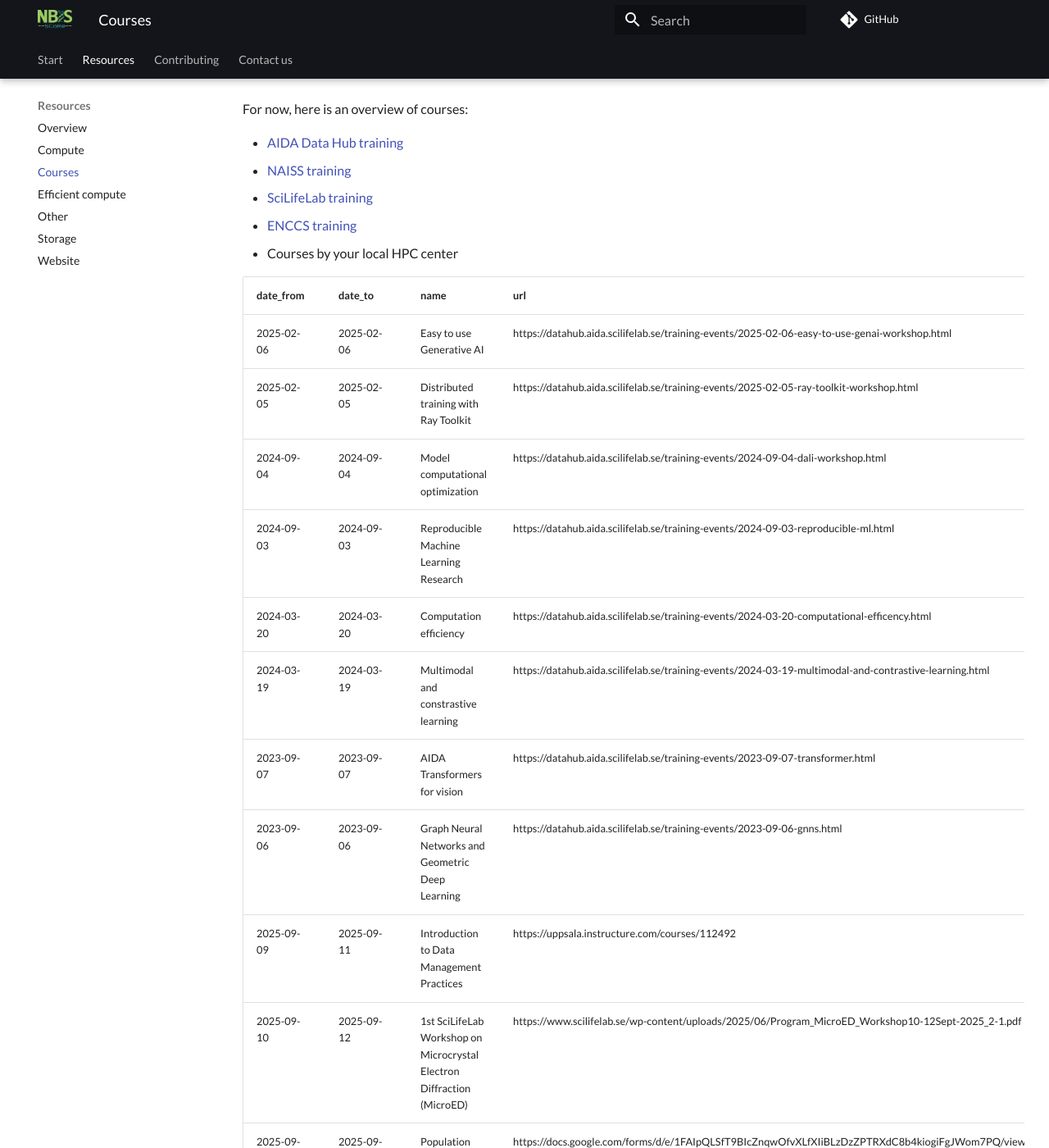
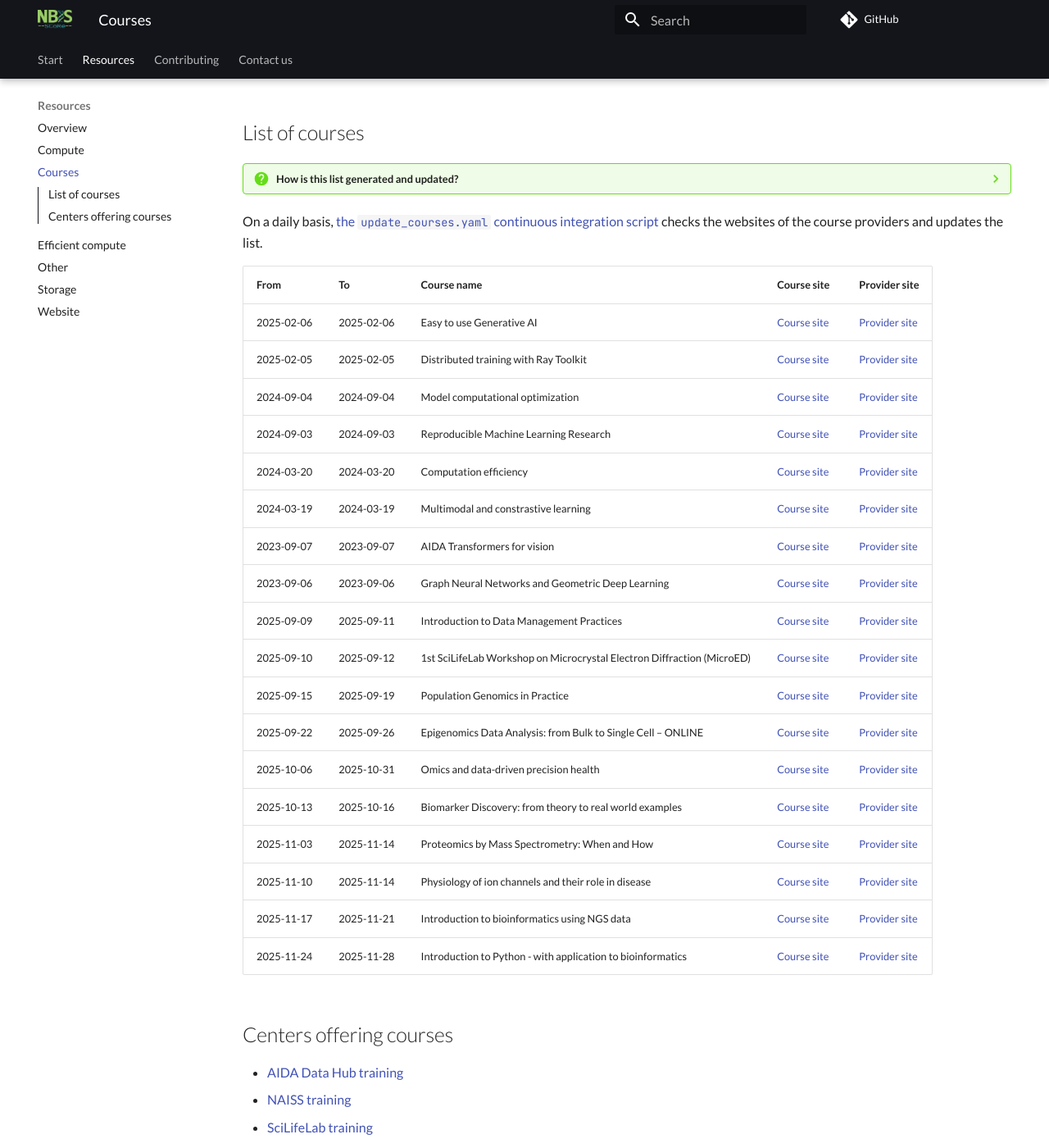
Before and after one commit to NBISweden/SCoRe_user_doc, an MkDocs documentation site: the page built from docs/courses.md, in a window 1280 px wide and 1400 px high, scrolled down 765 px. Shown: the whole window at 82% size. Built offline with MkDocs 1.6.1 and Material for MkDocs 9.7.7, drawn with Linux system fonts in a browser that asks for light colours; comment, search, counter and statistics services are not loaded; some of the changed text lies outside the part shown.

Commit message:
Update courses

````diff
--- a/docs/courses.md
+++ b/docs/courses.md
@@ -42,88 +42,45 @@ flowchart TD
   where_local --> |LU| LUNARC
 ```
 
+## List of courses
+
+???- question "How is this list generated and updated?"
+
+  On a daily basis,
+  [the `update_courses.yaml` continuous integration script](https://github.com/NBISweden/SCoRe_user_doc/blob/main/.github/workflows/update_courses.yaml)
+  checks the websites of the course providers and updates the list.
+
+<!-- courses_2.md is machine-generated and pasted below this file, courses_1.md -->
 
 
-For now, here is an overview of courses:
+
+|**From**|**To**|**Course name**|**Course site**|**Provider site**|
+|:----------|:----------|:---------------------------------------------------|:-----------|:------------|
+|2025-02-06 |2025-02-06 |Easy to use Generative AI                                              |[Course site](https://datahub.aida.scilifelab.se/training-events/2025-02-06-easy-to-use-genai-workshop.html)|[Provider site](https://datahub.aida.scilifelab.se/training/)|
+|2025-02-05 |2025-02-05 |Distributed training with Ray Toolkit                                  |[Course site](https://datahub.aida.scilifelab.se/training-events/2025-02-05-ray-toolkit-workshop.html)|[Provider site](https://datahub.aida.scilifelab.se/training/)|
+|2024-09-04 |2024-09-04 |Model computational optimization                                       |[Course site](https://datahub.aida.scilifelab.se/training-events/2024-09-04-dali-workshop.html)|[Provider site](https://datahub.aida.scilifelab.se/training/)|
+|2024-09-03 |2024-09-03 |Reproducible Machine Learning Research                                 |[Course site](https://datahub.aida.scilifelab.se/training-events/2024-09-03-reproducible-ml.html)|[Provider site](https://datahub.aida.scilifelab.se/training/)|
+|2024-03-20 |2024-03-20 |Computation efficiency                                                 |[Course site](https://datahub.aida.scilifelab.se/training-events/2024-03-20-computational-efficency.html)|[Provider site](https://datahub.aida.scilifelab.se/training/)|
+|2024-03-19 |2024-03-19 |Multimodal and constrastive learning                                   |[Course site](https://datahub.aida.scilifelab.se/training-events/2024-03-19-multimodal-and-contrastive-learning.html)|[Provider site](https://datahub.aida.scilifelab.se/training/)|
+|2023-09-07 |2023-09-07 |AIDA Transformers for vision                                           |[Course site](https://datahub.aida.scilifelab.se/training-events/2023-09-07-transformer.html)|[Provider site](https://datahub.aida.scilifelab.se/training/)|
+|2023-09-06 |2023-09-06 |Graph Neural Networks and Geometric Deep Learning                      |[Course site](https://datahub.aida.scilifelab.se/training-events/2023-09-06-gnns.html)|[Provider site](https://datahub.aida.scilifelab.se/training/)|
+|2025-09-09 |2025-09-11 |Introduction to Data Management Practices                              |[Course site](https://uppsala.instructure.com/courses/112492)|[Provider site](https://training.scilifelab.se/events)|
+|2025-09-10 |2025-09-12 |1st SciLifeLab Workshop on Microcrystal Electron Diffraction (MicroED) |[Course site](https://www.scilifelab.se/wp-content/uploads/2025/06/Program_MicroED_Workshop10-12Sept-2025_2-1.pdf)|[Provider site](https://training.scilifelab.se/events)|
+|2025-09-15 |2025-09-19 |Population Genomics in Practice                                        |[Course site](https://docs.google.com/forms/d/e/1FAIpQLSfT9BIcZnqwOfvXLfXIiBLzDzZPTRXdC8b4kiogiFgJWom7PQ/viewform?usp=send_form)|[Provider site](https://training.scilifelab.se/events)|
+|2025-09-22 |2025-09-26 |Epigenomics Data Analysis: from Bulk to Single Cell – ONLINE           |[Course site](https://uppsala.instructure.com/courses/112730)|[Provider site](https://training.scilifelab.se/events)|
+|2025-10-06 |2025-10-31 |Omics and data-driven precision health                                 |[Course site](https://scilifelab-training.github.io/Omics_DataDriven_PrecisionHealth/2504/)|[Provider site](https://training.scilifelab.se/events)|
+|2025-10-13 |2025-10-16 |Biomarker Discovery: from theory to real world examples                |[Course site](https://docs.google.com/forms/d/e/1FAIpQLSfdLPrNB1TdQ3x6cgNNNlSOMkuuH3-pFcHLMu9XBYD-Q5aYtA/viewform?usp=pp_url)|[Provider site](https://training.scilifelab.se/events)|
+|2025-11-03 |2025-11-14 |Proteomics by Mass Spectrometry: When and How                          |[Course site](https://doctoralcourses.application.ki.se/fubasextern/info?kurs=K7F2522)|[Provider site](https://training.scilifelab.se/events)|
+|2025-11-10 |2025-11-14 |Physiology of ion channels and their role in disease                   |[Course site](https://liu.se/en/organisation/liu/bkv/physiology-of-ion-channels-and-their-role-in-disease)|[Provider site](https://training.scilifelab.se/events)|
+|2025-11-17 |2025-11-21 |Introduction to bioinformatics using NGS data                          |[Course site](https://uppsala.instructure.com/courses/112140)|[Provider site](https://training.scilifelab.se/events)|
+|2025-11-24 |2025-11-28 |Introduction to Python - with application to bioinformatics            |[Course site](https://uppsala.instructure.com/courses/113769)|[Provider site](https://training.scilifelab.se/events)|
+
+<!-- courses_2.md is machine-generated and pasted above this file, courses_3.md -->
+
+## Centers offering courses
 
 - [AIDA Data Hub training](https://datahub.aida.scilifelab.se/training/)
 - [NAISS training](https://www.naiss.se/training/)
 - [SciLifeLab training](https://training.scilifelab.se/events)
 - [ENCCS training](https://enccs.se/events)
 - Courses by your local HPC center
-
-
-
-|date_from  |date_to    |name                                                                   |url                                                                                                               |source                                       |
-|:----------|:----------|:----------------------------------------------------------------------|:-----------------------------------------------------------------------------------------------------------------|:--------------------------------------------|
-|2025-02-06 |2025-02-06 |Easy to use Generative AI                                              |https://datahub.aida.scilifelab.se/training-events/2025-02-06-easy-to-use-genai-workshop.html                     |https://datahub.aida.scilifelab.se/training/ |
-|2025-02-05 |2025-02-05 |Distributed training with Ray Toolkit                                  |https://datahub.aida.scilifelab.se/training-events/2025-02-05-ray-toolkit-workshop.html                           |https://datahub.aida.scilifelab.se/training/ |
-|2024-09-04 |2024-09-04 |Model computational optimization                                       |https://datahub.aida.scilifelab.se/training-events/2024-09-04-dali-workshop.html                                  |https://datahub.aida.scilifelab.se/training/ |
-|2024-09-03 |2024-09-03 |Reproducible Machine Learning Research                                 |https://datahub.aida.scilifelab.se/training-events/2024-09-03-reproducible-ml.html                                |https://datahub.aida.scilifelab.se/training/ |
-|2024-03-20 |2024-03-20 |Computation efficiency                                                 |https://datahub.aida.scilifelab.se/training-events/2024-03-20-computational-efficency.html                        |https://datahub.aida.scilifelab.se/training/ |
-|2024-03-19 |2024-03-19 |Multimodal and constrastive learning                                   |https://datahub.aida.scilifelab.se/training-events/2024-03-19-multimodal-and-contrastive-learning.html            |https://datahub.aida.scilifelab.se/training/ |
-|2023-09-07 |2023-09-07 |AIDA Transformers for vision                                           |https://datahub.aida.scilifelab.se/training-events/2023-09-07-transformer.html                                    |https://datahub.aida.scilifelab.se/training/ |
-|2023-09-06 |2023-09-06 |Graph Neural Networks and Geometric Deep Learning                      |https://datahub.aida.scilifelab.se/training-events/2023-09-06-gnns.html                                           |https://datahub.aida.scilifelab.se/training/ |
-|2025-09-09 |2025-09-11 |Introduction to Data Management Practices                              |https://uppsala.instructure.com/courses/112492                                                                    |https://training.scilifelab.se/events        |
-|2025-09-10 |2025-09-12 |1st SciLifeLab Workshop on Microcrystal Electron Diffraction (MicroED) |https://www.scilifelab.se/wp-content/uploads/2025/06/Program_MicroED_Workshop10-12Sept-2025_2-1.pdf               |https://training.scilifelab.se/events        |
-|2025-09-15 |2025-09-19 |Population Genomics in Practice                                        |https://docs.google.com/forms/d/e/1FAIpQLSfT9BIcZnqwOfvXLfXIiBLzDzZPTRXdC8b4kiogiFgJWom7PQ/viewform?usp=send_form |https://training.scilifelab.se/events        |
-|2025-09-22 |2025-09-26 |Epigenomics Data Analysis: from Bulk to Single Cell – ONLINE           |https://uppsala.instructure.com/courses/112730                                                                    |https://training.scilifelab.se/events        |
-|2025-10-06 |2025-10-31 |Omics and data-driven precision health                                 |https://scilifelab-training.github.io/Omics_DataDriven_PrecisionHealth/2504/                                      |https://training.scilifelab.se/events        |
-|2025-10-13 |2025-10-16 |Biomarker Discovery: from theory to real world examples                |https://docs.google.com/forms/d/e/1FAIpQLSfdLPrNB1TdQ3x6cgNNNlSOMkuuH3-pFcHLMu9XBYD-Q5aYtA/viewform?usp=pp_url    |https://training.scilifelab.se/events        |
-|2025-11-03 |2025-11-14 |Proteomics by Mass Spectrometry: When and How                          |https://doctoralcourses.application.ki.se/fubasextern/info?kurs=K7F2522                                           |https://training.scilifelab.se/events        |
-|2025-11-10 |2025-11-14 |Physiology of ion channels and their role in disease                   |https://liu.se/en/organisation/liu/bkv/physiology-of-ion-channels-and-their-role-in-disease                       |https://training.scilifelab.se/events        |
-|2025-11-17 |2025-11-21 |Introduction to bioinformatics using NGS data                          |https://uppsala.instructure.com/courses/112140                                                                    |https://training.scilifelab.se/events        |
-|2025-11-24 |2025-11-28 |Introduction to Python - with application to bioinformatics            |https://uppsala.instructure.com/courses/113769                                                                    |https://training.scilifelab.se/events        |
-# Courses
-
-!!! warning "This page is a stub"
-
-    As of now, this page is incomplete, possibly incorrect and
-    open for [contributions](CONTRIBUTING.md).
-
-There are multiple types of [resources](resources.md) you may need.
-Knowledge is a resource too.
-This page shows the places to increase your knowledge in a learning
-environment, as provided by courses and training:
-it shows a flowchart how to determine the courses
-you can take, followed by an overview of all resources.
-
-```mermaid
-flowchart TD
-  what[What do you want to learn?]
-
-  which_cluster[Which HPC cluster do you use?]
-  where_local[Where do you work?]
-
-  what --> |How to use your HPC cluster| which_cluster
-  what --> |A generic HPC skill| ENCCS
-  what --> |A generic HPC skill| NAISS
-  what --> |Life sciences| sll
-
-  aida[AIDA Data Hub]
-  naiss[NAISS]
-  UPPMAX
-  HPC2N
-  NSC
-  sll[SciLifeLab]
-
-  which_cluster --> |AIDA Data Hub| aida
-  which_cluster --> |NAISS| naiss
-  which_cluster --> |Local| where_local
-  where_local --> |UU, Uppsala| UPPMAX
-  where_local --> |UmU, Umeå| HPC2N
-  where_local --> |KTH, Stockholm| PDC
-  where_local --> |Chalmers, Gothenburg| C3SE
-  where_local --> |LiU| NSC
-  where_local --> |LU| LUNARC
-```
-
-
-
-For now, here is an overview of courses:
-
-- [AIDA Data Hub training](https://datahub.aida.scilifelab.se/training/)
-- [NAISS training](https://www.naiss.se/training/)
-- [SciLifeLab training](https://training.scilifelab.se/events)
-- [ENCCS training](https://enccs.se/events)
-- Courses by your local HPC center
````
